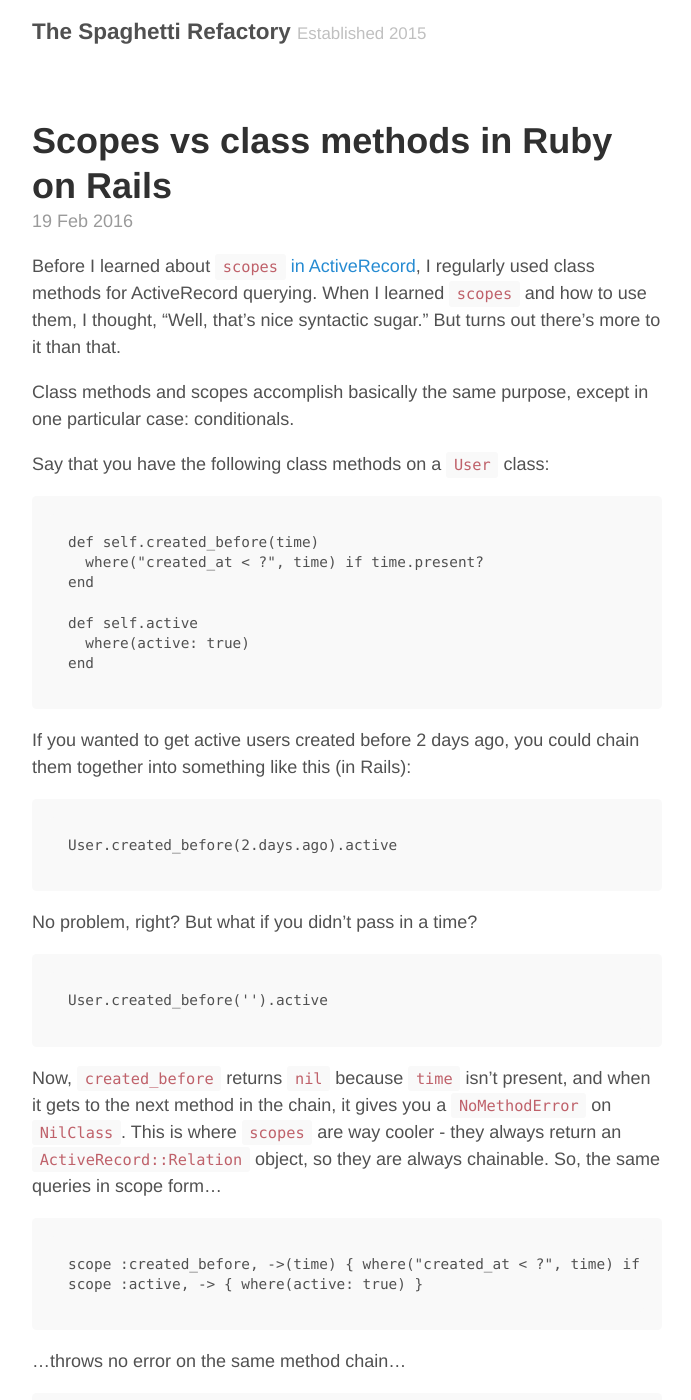
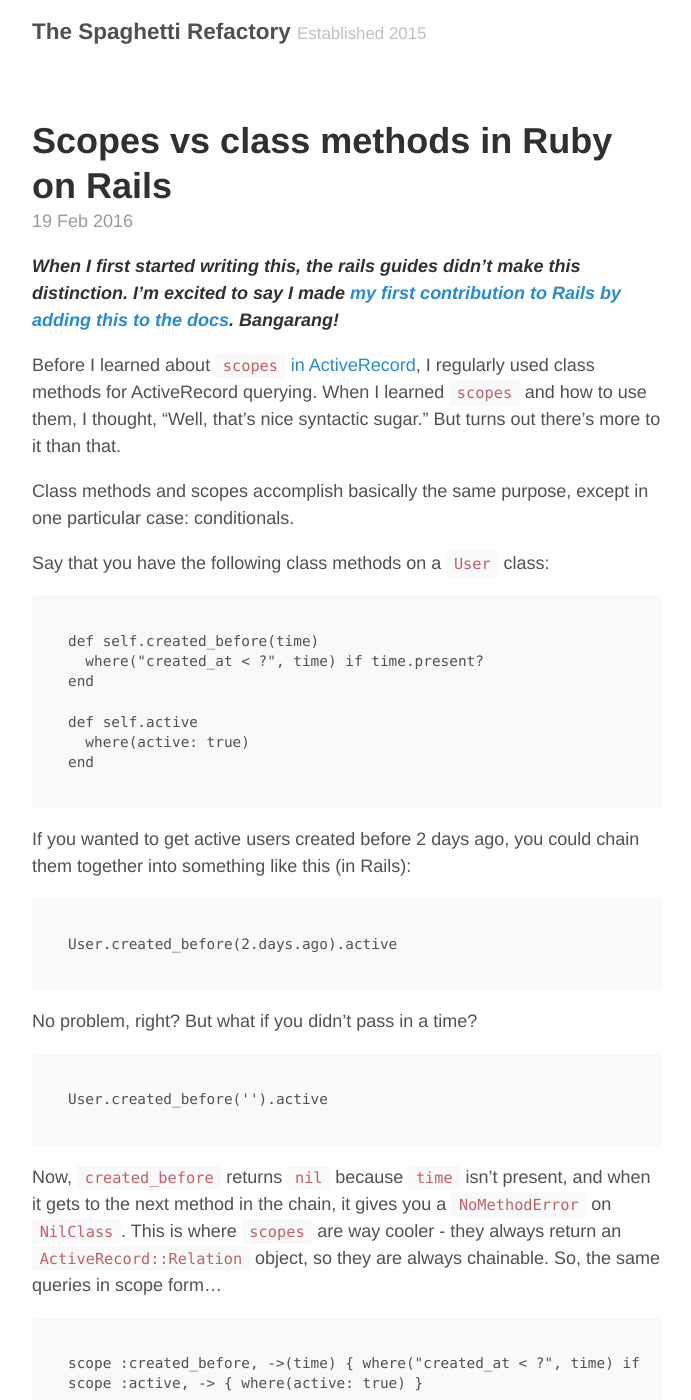
Before and after one commit to supremebeing7/spaghetti-refactory, a Jekyll site: the page built from _posts/2016-02-18-scopes-vs-class-methods-in-ruby-on-rails.md, in a window 1280 px wide and 1400 px high. Shown: the whole window, without its empty margins (293-984 px from the left). Built offline with Jekyll 4.4.1, drawn with Linux system fonts in a browser that asks for light colours; nearby versions of some CDN libraries; some of the changed text lies outside the part shown.

Commit message:
Rearrange scopes post

```diff
--- a/_posts/2016-02-18-scopes-vs-class-methods-in-ruby-on-rails.md
+++ b/_posts/2016-02-18-scopes-vs-class-methods-in-ruby-on-rails.md
@@ -9,6 +9,8 @@ tags:
 - rails
 - activerecord
 ---
+
+***When I first started writing this, the rails guides didn't make this distinction. I'm excited to say I made [my first contribution to Rails by adding this to the docs](https://github.com/rails/rails/pull/23606). Bangarang!***
 
 Before I learned about [`scopes` in ActiveRecord](http://guides.rubyonrails.org/active_record_querying.html#scopes), I regularly used class methods for ActiveRecord querying. When I learned `scopes` and how to use them, I thought, "Well, that's nice syntactic sugar." But turns out there's more to it than that.
 
```
Also changed, not shown: other parts of _posts/2016-02-18-scopes-vs-class-methods-in-ruby-on-rails.md (+0 -2 lines).
